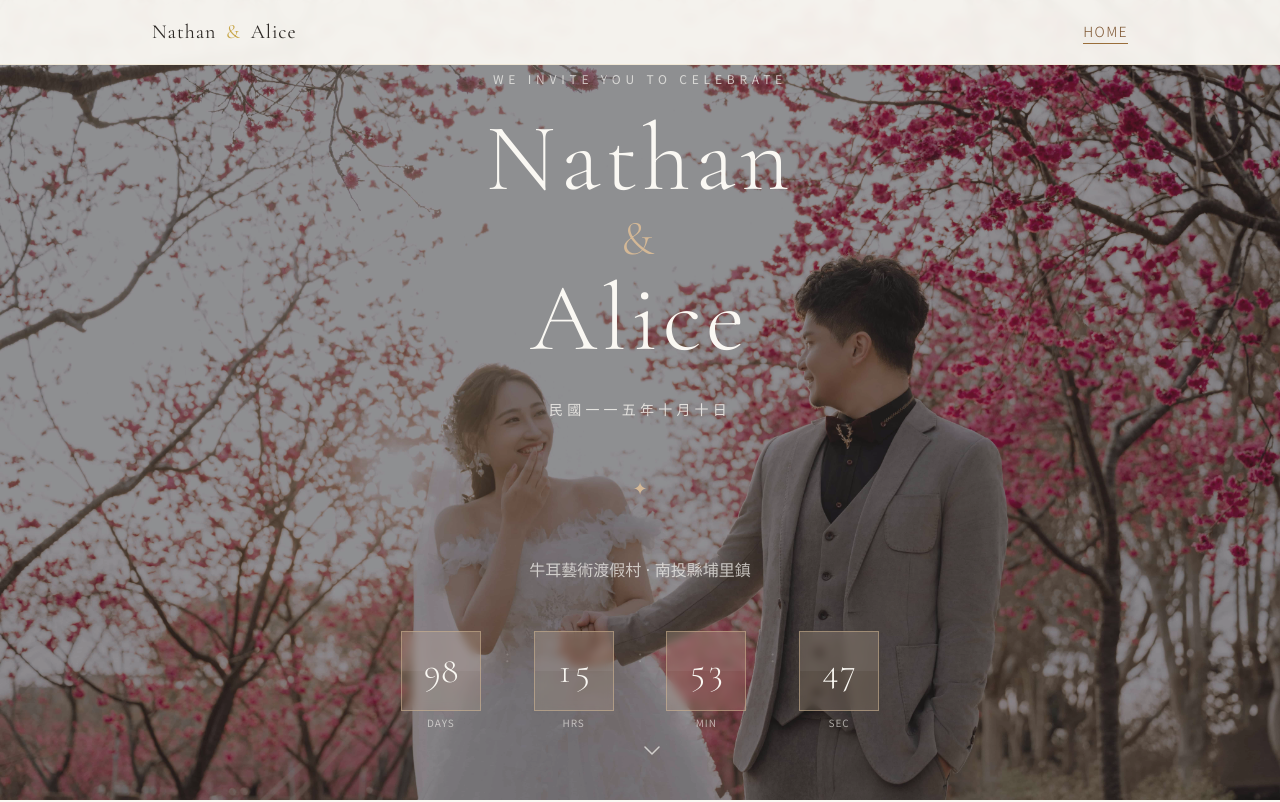
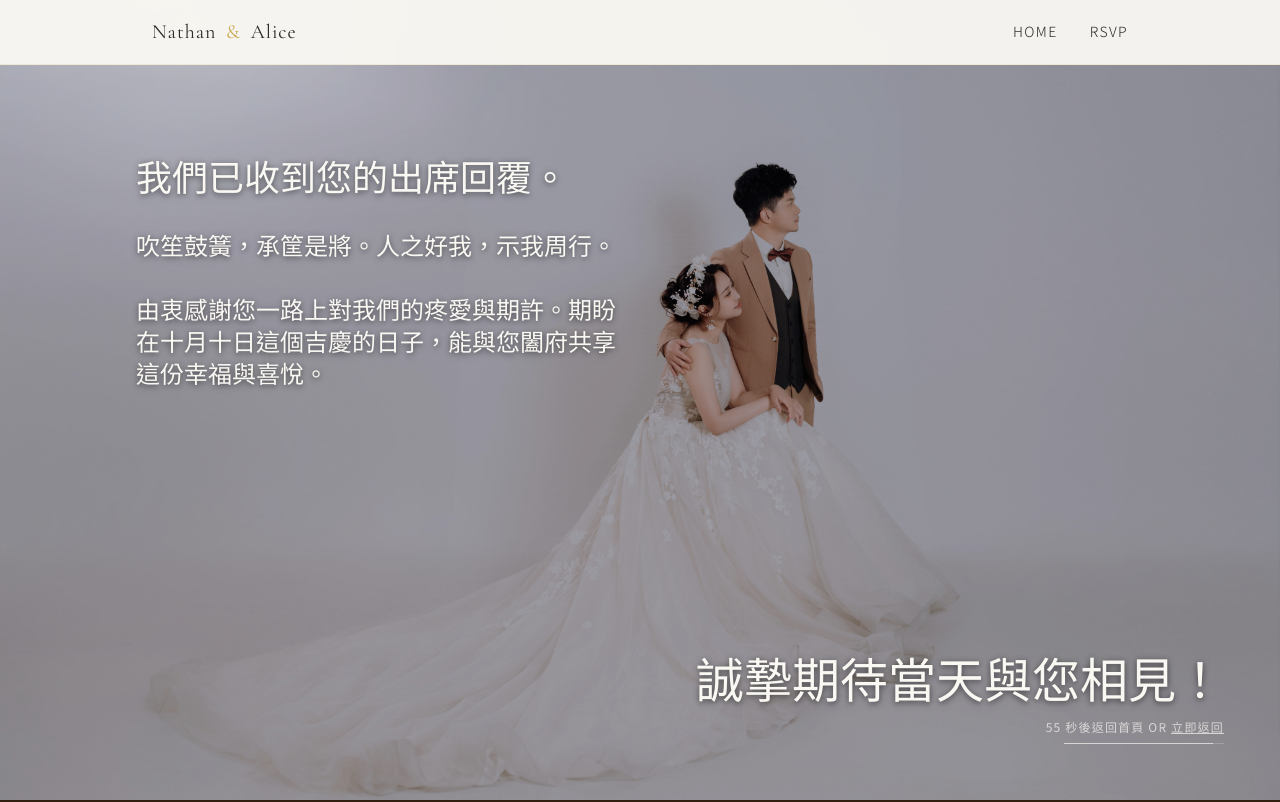
Before and after one commit to AliceLakereflect/weddingSite, a Vue app: page /#/thankyou in a window 1280 px wide. Before the commit this address led to /#/. Shown: the top 802 px of the page. Built offline with nearby package versions, Linux system fonts and the light colour scheme.

Commit message:
feat: enable & complete the rsvp page

```diff
--- a/public/config/1010.json
+++ b/public/config/1010.json
@@ -14,6 +14,11 @@
     { "title": "🚌 大眾靈輸", "detail": "高鐵台中烏日站（5號出口）轉乘「南投客運 6670 路」，於「牛耳石雕公園」站下車直達。" }
   ],
   "mapsUrl": "https://maps.google.com/?q=牛耳藝術渡假村",
+  "tallyFormId": "Gxyvop",
+  "thankYouMessage1": "我們已收到您的出席回覆。",
+  "thankYouMessage2": "吹笙鼓簧，承筐是將。人之好我，示我周行。",
+  "thankYouMessage3": "由衷感謝您一路上對我們的疼愛與期許。期盼在十月十日這個吉慶的日子，能與您闔府共享這份幸福與喜悅。",
+  "thankYouGreeting": "誠摯期待當天與您相見！",
   "copyright": "© 2026 昇暉 & 淑因 版權所有。Copilot, Claude聯合婚禮網頁製作。",
   "footerText": "感謝歲月裡有您的關懷與期許。\n在這個充滿喜慶的日子裡，期盼能與您共享這份最真摯的幸福時光。"
 }
--- a/public/config/1017.json
+++ b/public/config/1017.json
@@ -14,6 +14,11 @@
     { "title": "🚌 大眾靈輸", "detail": "高鐵台中烏日站轉乘公車 365 路，或台中火車站轉乘台灣大道公車（300-310路）至「科博館」站下車，步行紏5分鐘。" }
   ],
   "mapsUrl": "https://maps.google.com/?q=Ludwig",
+  "tallyFormId": "NpyX0b",
+  "thankYouMessage1": "表單送出成功！",
+  "thankYouMessage2": "我有旨酒，以燕樂嘉賓之心。",
+  "thankYouMessage3": "好酒都備齊了，當天請負責準時出席。過去我們與你的點點滴滴、瘋瘋癲癲，請讓它們全部在婚禮當天重現！那天沒有拘束，請好好快樂地喝酒、痛快玩耍。",
+  "thankYouGreeting": "Be there or be square!",
   "copyright": "© 2026 昇暉 & 淑因 All Rights Reserved. Built with love.",
   "footerText": "Life is short. Do it now, drink it now.🍻 \nOur story wouldn't be this crazy without your wildest perfect pieces. See you there!"
 }
--- a/src/components/WdTallyEmbed.vue
+++ b/src/components/WdTallyEmbed.vue
@@ -1,23 +1,51 @@
 <script setup lang="ts">
-defineProps<{
+import { onMounted, onUnmounted } from 'vue'
+
+const props = defineProps<{
   formId: string
   transparent?: boolean
+  alignLeft?: boolean
+  hideTitle?: boolean
 }>()
+
+const emit = defineEmits<{ submitted: [] }>()
+
+function onMessage(e: MessageEvent) {
+  if (!e.data) return
+  // Tally sends either { type: 'tally-form-submitted' } or { isTally: true, type: 'form-submit' }
+  const isSubmit =
+    e.data.type === 'tally-form-submitted' ||
+    (e.data.isTally === true && e.data.type === 'form-submit')
+  if (isSubmit) emit('submitted')
+}
+
+onMounted(() => {
+  if (!document.querySelector('script[src="https://tally.so/widgets/embed.js"]')) {
+    const script = document.createElement('script')
+    script.src = 'https://tally.so/widgets/embed.js'
+    script.async = true
+    document.head.appendChild(script)
+  }
+  window.addEventListener('message', onMessage)
+})
+
+onUnmounted(() => {
+  window.removeEventListener('message', onMessage)
+})
 </script>
 
 <template>
-  <div class="relative w-full min-h-96">
+  <div class="w-full">
     <iframe
-      :src="`https://tally.so/embed/${formId}?${transparent !== false ? 'transparentBackground=1&' : ''}dynamicHeight=1`"
+      :src="`https://tally.so/embed/${formId}?${alignLeft ? 'alignLeft=1&' : ''}${hideTitle ? 'hideTitle=1&' : ''}${transparent !== false ? 'transparentBackground=1&' : ''}dynamicHeight=1`"
       loading="lazy"
       width="100%"
-      height="600"
+      height="500"
       frameborder="0"
       marginheight="0"
       marginwidth="0"
       title="RSVP 表單"
       class="w-full border-none"
-      style="min-height: 600px;"
     />
   </div>
 </template>
--- a/src/config/features.ts
+++ b/src/config/features.ts
@@ -1,7 +1,7 @@
 export const features = {
   ourStory: false,   // 我們的故事
   gallery: false,    // 婚紗相簿
-  rsvp: false,       // RSVP 表單
+  rsvp: true,       // RSVP 表單
 } as const
 
 export type FeatureKey = keyof typeof features
--- a/src/router/index.ts
+++ b/src/router/index.ts
@@ -16,6 +16,7 @@ const router = createRouter({
     ...(features.rsvp
       ? [{ path: '/rsvp', component: () => import('@/views/RsvpView.vue') }]
       : []),
+    { path: '/thankyou', component: () => import('@/views/ThankYouView.vue') },
     { path: '/:pathMatch(.*)*', redirect: '/' },
   ],
 })
--- a/src/views/HomeView.vue
+++ b/src/views/HomeView.vue
@@ -29,6 +29,24 @@ const config = useWeddingConfig()
     </div>
   </WdHero>
 
+  <!-- RSVP CTA -->
+  <section class="section-wrapper">
+    <div class="max-w-xl mx-auto px-6 flex flex-col items-center gap-6">
+      <p class="font-display text-xl text-charcoal font-light">期待您的蒞臨</p>
+      <div class="h-px w-12 bg-gold/50" />
+      <p class="font-sans text-sm text-wood-400 tracking-wide leading-relaxed">
+        請於婚禮前填寫出席回覆，讓我們為您做好準備
+      </p>
+      <RouterLink to="/rsvp">
+        <WdButton variant="primary" size="lg" class="!px-16 !py-5 !text-base mt-2">
+          線上回覆出席 &nbsp;RSVP
+        </WdButton>
+      </RouterLink>
+    </div>
+  </section>
+
+  <WdDivider ornament />
+
   <!-- Parents section -->
   <section class="section-wrapper">
     <WdSectionTitle title="婚宴主人" subtitle="Hosted By" center />
@@ -49,7 +67,7 @@ const config = useWeddingConfig()
   <WdDivider ornament />
 
   <!-- Wedding Info Section -->
-  <section id="wedding-info" class="section-wrapper pt-0">
+  <section id="wedding-info" class="section-wrapper">
     <WdSectionTitle title="婚禮資訊" subtitle="Wedding Details" center />
 
     <div class="mt-12 grid grid-cols-2 gap-0 border border-wood-100 divide-x divide-wood-100">
--- a/src/views/RsvpView.vue
+++ b/src/views/RsvpView.vue
@@ -1,6 +1,15 @@
 <script setup lang="ts">
 import WdSectionTitle from '@/components/WdSectionTitle.vue'
 import WdTallyEmbed from '@/components/WdTallyEmbed.vue'
+import { useWeddingConfig } from '@/composables/useWeddingConfig'
+import { useRouter } from 'vue-router'
+
+const config = useWeddingConfig()
+const router = useRouter()
+
+function onFormSubmitted() {
+  router.push('/thankyou')
+}
 </script>
 
 <template>
@@ -10,12 +19,12 @@ import WdTallyEmbed from '@/components/WdTallyEmbed.vue'
       <div class="mb-10 bg-wood-50 border border-wood-200 px-8 py-5 flex flex-col md:flex-row items-center justify-center gap-4 md:gap-12 text-center">
         <div class="flex items-center gap-3">
           <span class="text-gold text-lg">✦</span>
-          <span class="font-sans text-sm tracking-widest text-wood-600">12:00 入席</span>
+          <span class="font-sans text-sm tracking-widest text-wood-600">{{ config?.checkinTime }} 入席</span>
         </div>
         <div class="hidden md:block h-6 w-px bg-wood-200" />
         <div class="flex items-center gap-3">
           <span class="text-gold text-lg">✦</span>
-          <span class="font-sans text-sm tracking-widest text-wood-600">12:30 準時開席</span>
+          <span class="font-sans text-sm tracking-widest text-wood-600">{{ config?.startTime }} 準時開席</span>
         </div>
       </div>
 
@@ -25,8 +34,7 @@ import WdTallyEmbed from '@/components/WdTallyEmbed.vue'
       </p>
 
       <div class="mt-10">
-        <!-- Replace YOUR_TALLY_FORM_ID with your actual Tally form ID -->
-        <WdTallyEmbed form-id="YOUR_TALLY_FORM_ID" :transparent="true" />
+        <WdTallyEmbed v-if="config?.tallyFormId" :form-id="config.tallyFormId" :transparent="true" :hide-title="true" :align-left="true" @submitted="onFormSubmitted" />
       </div>
     </section>
   </div>
--- /dev/null
+++ b/src/views/ThankYouView.vue
@@ -0,0 +1,78 @@
+<script setup lang="ts">
+import { ref, onMounted, onUnmounted } from 'vue'
+import { useRouter } from 'vue-router'
+import { useWeddingConfig } from '@/composables/useWeddingConfig'
+
+const router = useRouter()
+const config = useWeddingConfig()
+const countdown = ref(60)
+
+let timer: ReturnType<typeof setInterval>
+
+onMounted(() => {
+  timer = setInterval(() => {
+    countdown.value -= 1
+    if (countdown.value <= 0) {
+      clearInterval(timer)
+      router.push('/')
+    }
+  }, 1000)
+})
+
+onUnmounted(() => clearInterval(timer))
+</script>
+
+<template>
+  <div class="relative min-h-screen overflow-hidden">
+    <!-- Background image -->
+    <img
+      src="/thankyou.jpg"
+      alt=""
+      class="absolute inset-0 w-full h-full object-cover"
+    />
+    <!-- Subtle dark overlay for text readability -->
+    <div class="absolute inset-0 bg-black/15" />
+
+    <!-- Top-left: thankYouMessage -->
+    <div class="absolute top-48 left-8 md:top-36 md:left-14 max-w-sm md:max-w-lg ml-16">
+      <p
+        class="font-display text-cream text-xl md:text-4xl p-4 drop-shadow-md whitespace-pre-line"
+        style="text-shadow: 0 1px 6px rgba(0,0,0,0.45)"
+      >
+        {{ config?.thankYouMessage1 }}
+      </p>
+      <p
+        class="font-display text-cream text-xl md:text-2xl p-4 l drop-shadow-md whitespace-pre-line"
+        style="text-shadow: 0 1px 6px rgba(0,0,0,0.45)"
+      >
+        {{ config?.thankYouMessage2 }}
+      </p>
+      <p
+        class="font-display text-cream text-xl md:text-2xl p-4 drop-shadow-md whitespace-pre-line"
+        style="text-shadow: 0 1px 6px rgba(0,0,0,0.45)"
+      >
+        {{ config?.thankYouMessage3 }}
+      </p>
+    </div>
+
+    <!-- Bottom-right: thankYouGreeting + countdown -->
+    <div class="absolute bottom-10 right-8 md:bottom-14 md:right-14 text-right">
+      <p
+        class="font-display text-cream text-2xl md:text-5xl drop-shadow-md"
+        style="text-shadow: 0 1px 6px rgba(0,0,0,0.45)"
+      >
+        {{ config?.thankYouGreeting }}
+      </p>
+      <p class="font-sans text-cream/70 text-xs tracking-widest mt-3 uppercase">
+        {{ countdown }} 秒後返回首頁 or <RouterLink to="/" class="underline">立即返回</RouterLink>
+      </p>
+      <!-- countdown bar -->
+      <div class="mt-2 h-px bg-cream/20 w-40 ml-auto overflow-hidden">
+        <div
+          class="h-full bg-cream/60 transition-all duration-1000 ease-linear"
+          :style="{ width: `${(countdown / 60) * 100}%` }"
+        />
+      </div>
+    </div>
+  </div>
+</template>
```
Also changed, not shown: src/composables/useWeddingConfig.ts (+7 -2 lines), public/thankyou.jpg (added).
